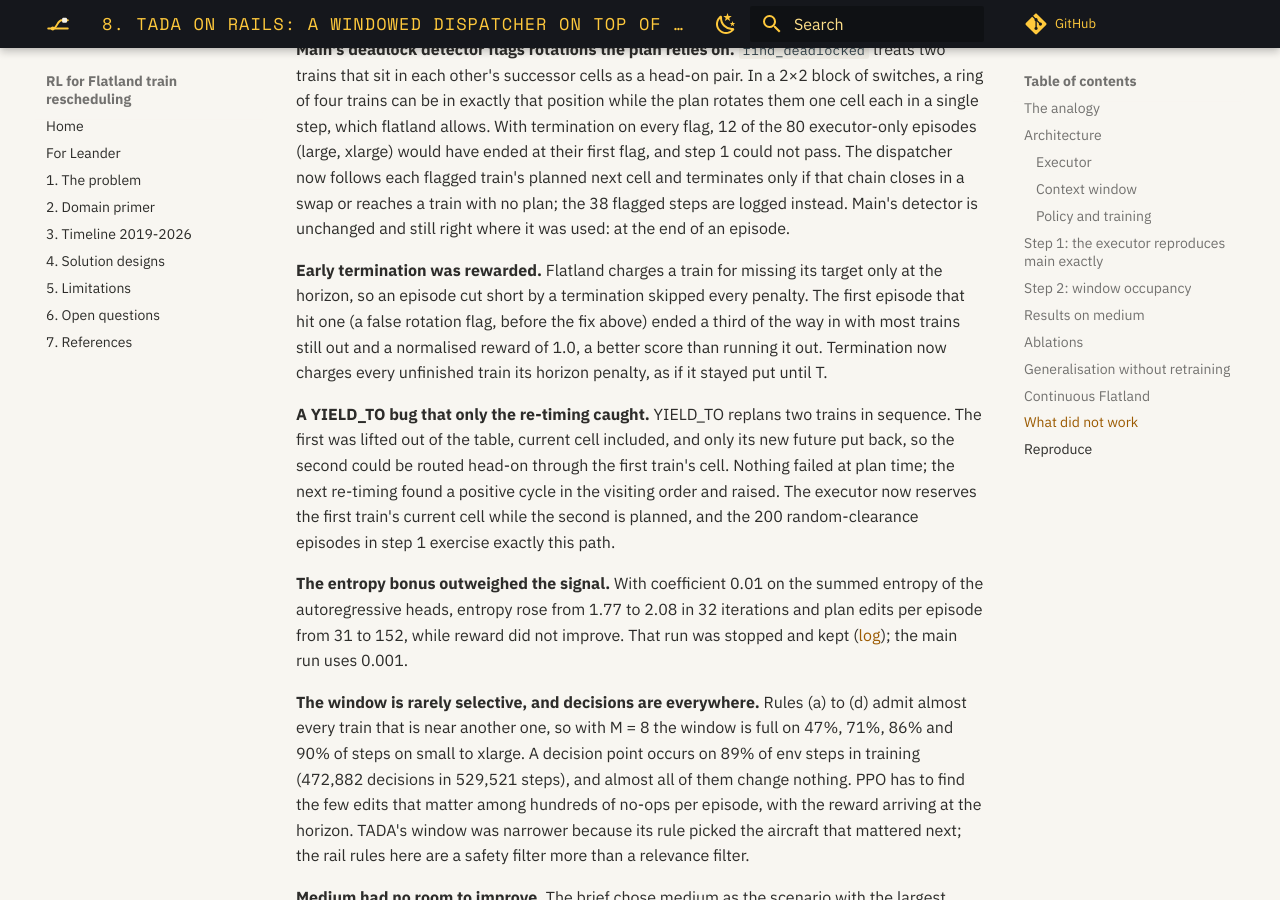
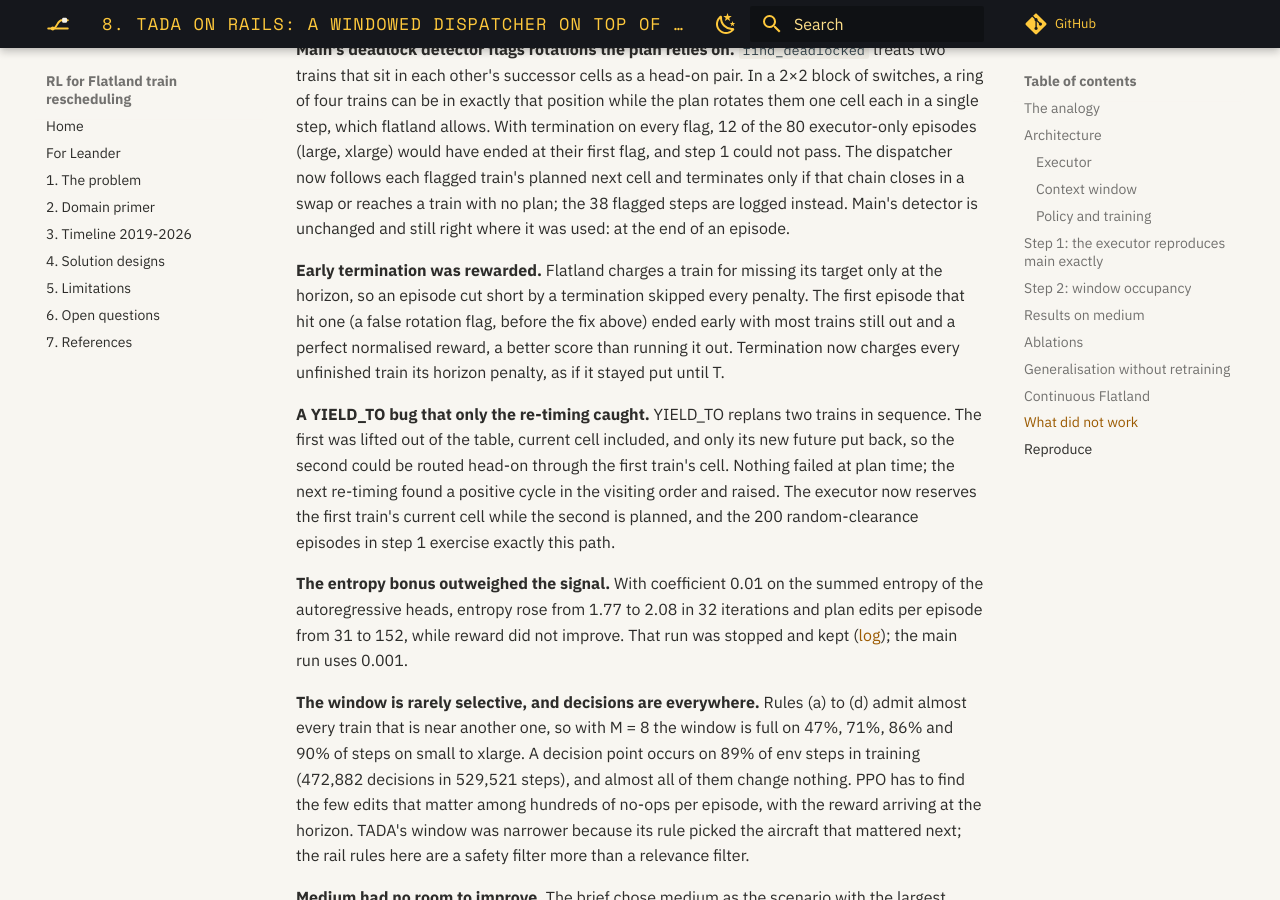
Before and after one commit to leandergrech/rl-flatland-rescheduling, an MkDocs documentation site: the page built from docs/08-tada-dispatcher.md, in a window 1280 px wide and 900 px high, scrolled down 9820 px. Built offline with MkDocs 1.6.1 and Material for MkDocs 9.7.7, drawn with Linux system fonts in a browser that asks for light colours; comment, search, counter and statistics services are not loaded.

Commit message:
TADA docs: drop an unreproducible detail
Co-Authored-By: Claude Opus 5.5 <noreply@anthropic.com>

```diff
--- a/docs/08-tada-dispatcher.md
+++ b/docs/08-tada-dispatcher.md
@@ -283,8 +283,8 @@ an episode.
 
 **Early termination was rewarded.** Flatland charges a train for missing its target only at the
 horizon, so an episode cut short by a termination skipped every penalty. The first episode that hit
-one (a false rotation flag, before the fix above) ended a third of the way in with most trains still
-out and a normalised reward of 1.0, a better score than running it out. Termination now charges every
+one (a false rotation flag, before the fix above) ended early with most trains still out and a
+perfect normalised reward, a better score than running it out. Termination now charges every
 unfinished train its horizon penalty, as if it stayed put until T.
 
 **A YIELD_TO bug that only the re-timing caught.** YIELD_TO replans two trains in sequence. The
```
Also changed, not shown: 1 other file.
